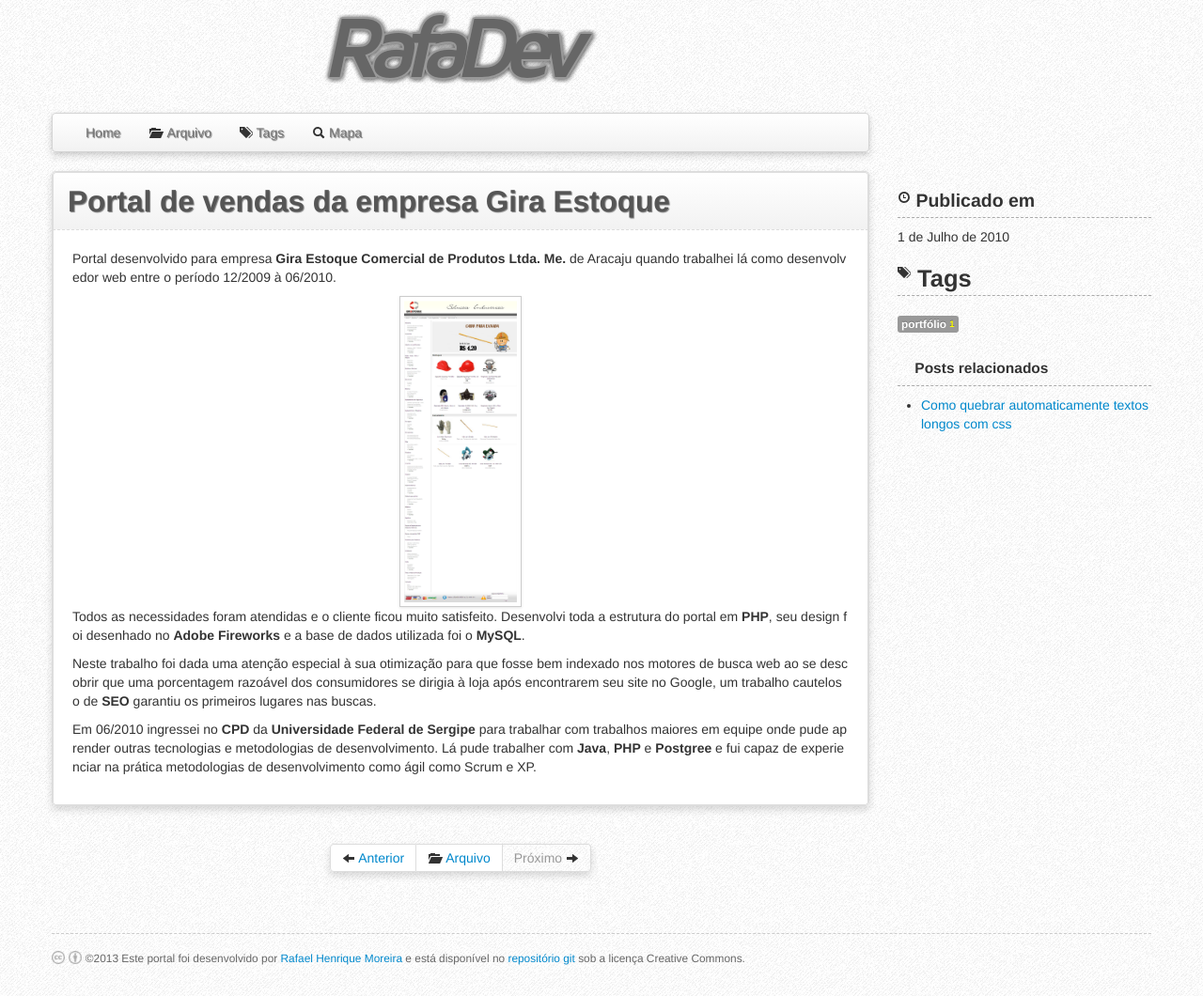
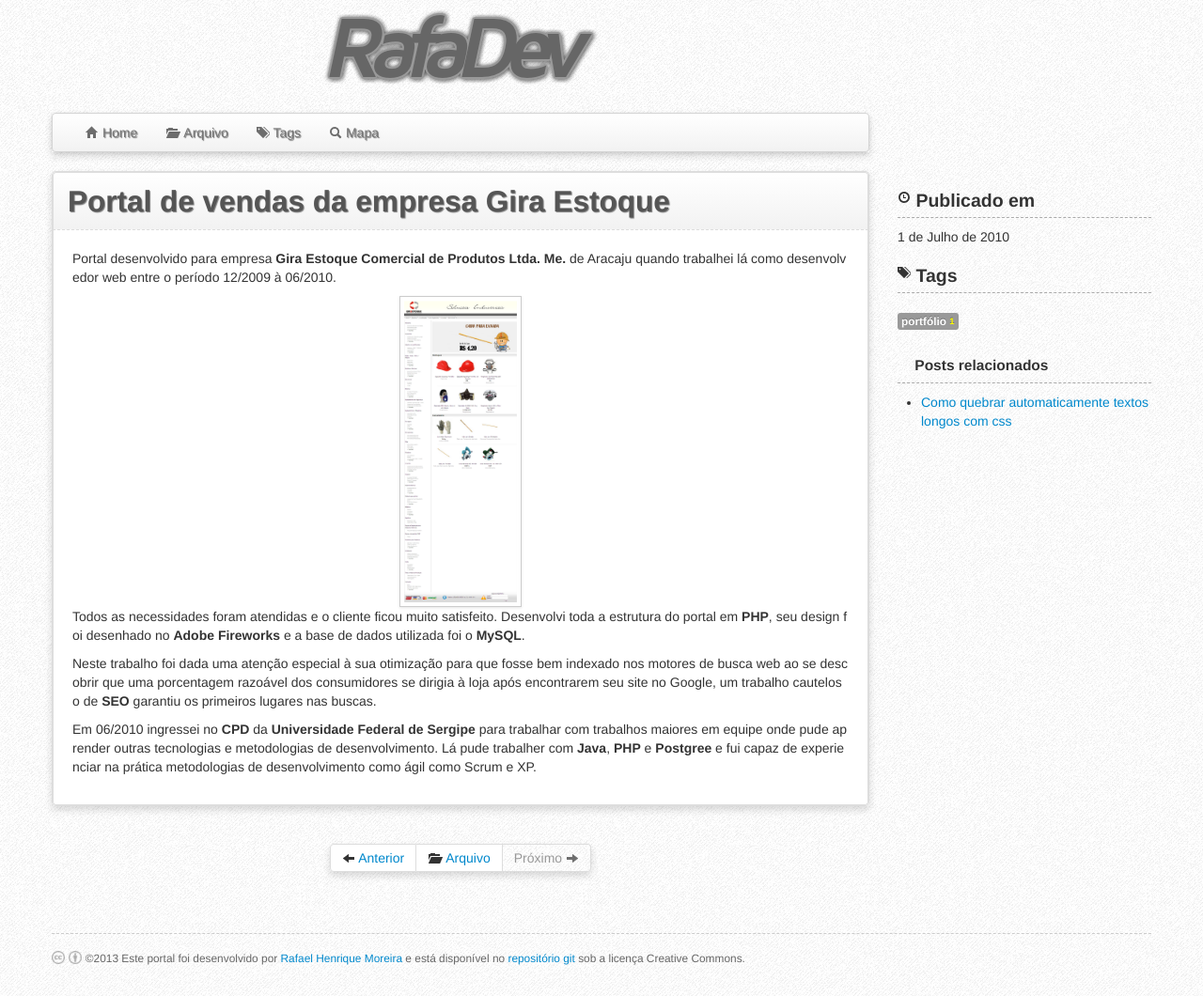
Before and after one commit to rafadev7/RafaDev.com, a Jekyll site: the page built from _posts/2010-7-1-Portal-de-vendas-da-empresa-Gira-Estoque.md, in a window 1280 px wide. Shown: the whole page at 94% size. Built offline with Jekyll 4.4.1, drawn with Linux system fonts in a browser that asks for light colours; comment, search, counter and statistics services are not loaded.

Commit message:
Layout changes

```diff
--- a/_includes/header.html
+++ b/_includes/header.html
@@ -15,9 +15,9 @@
     <ul class="nav">
       {% assign page_url = page.url | remove:'index.html' %}
       {% if page_url == site.baseurl %}
-      <li class="active"><a href="{{ site.baseurl }}" class="active">Home</a></li>
+      <li class="active"><a href="{{ site.baseurl }}" class="active"><i class="icon-home"></i> Home</a></li>
       {% else %}
-      <li><a href="{{ site.baseurl }}">Home</a></li>
+      <li><a href="{{ site.baseurl }}"><i class="icon-home"></i> Home</a></li>
       {% endif %}
 
 
--- a/_layouts/post.html
+++ b/_layouts/post.html
@@ -33,11 +33,11 @@
 
 
     <aside class="span3 sidebar">
-      <h3><i class="icon-time"></i> Publicado em</h4>
+      <h3><i class="icon-time"></i> Publicado em</h3>
       <div class="date"><span>{{ page.date | date: " %e de %B de %Y" | replace: 'January', 'Janeiro' | replace: 'February', 'Fevereiro' | replace: 'March', 'Março' | replace: 'April', 'Abril' | replace: 'May', 'Maio' | replace: 'June', 'Junho' | replace: 'July', 'Julho' | replace: 'August', 'Agosto' | replace: 'September', 'Setembro' | replace: 'October', 'Outubro' | replace: 'November', 'Novembro' | replace: 'December', 'Dezembro' }}</span></div>
 
       {% unless page.tags == nil or page.tags == empty %}
-        <h2><i class="icon-tags"></i> Tags</h4>
+        <h3><i class="icon-tags"></i> Tags</h3>
         <ul class="tag_box">
         {% for tag in page.tags %}
           <li><a href="{{ site.tags_path }}#{{ tag }}" class="label">{{ tag }} <span>{{ site.tags[tag].size }}</span></a></li>
--- a/css/style.css
+++ b/css/style.css
@@ -35,6 +35,12 @@
 }
 .navbar .nav>li>a {
   text-shadow: 1px 1px 1px rgba(0,0,0,0.5);
+}
+.navbar .nav>li>a>i {
+  opacity: 0.7;
+}
+.navbar .nav>li>a>i:hover {
+  opacity: 0.9;
 }
 
 
@@ -142,6 +148,10 @@
   margin: 0 10px;
 }
 
+.pagination ul>.disabled>span>i, .pagination ul>.disabled>a>i{
+  opacity: 0.7;
+}
+
 
 .highlight {
   padding: 10px 0;
```
